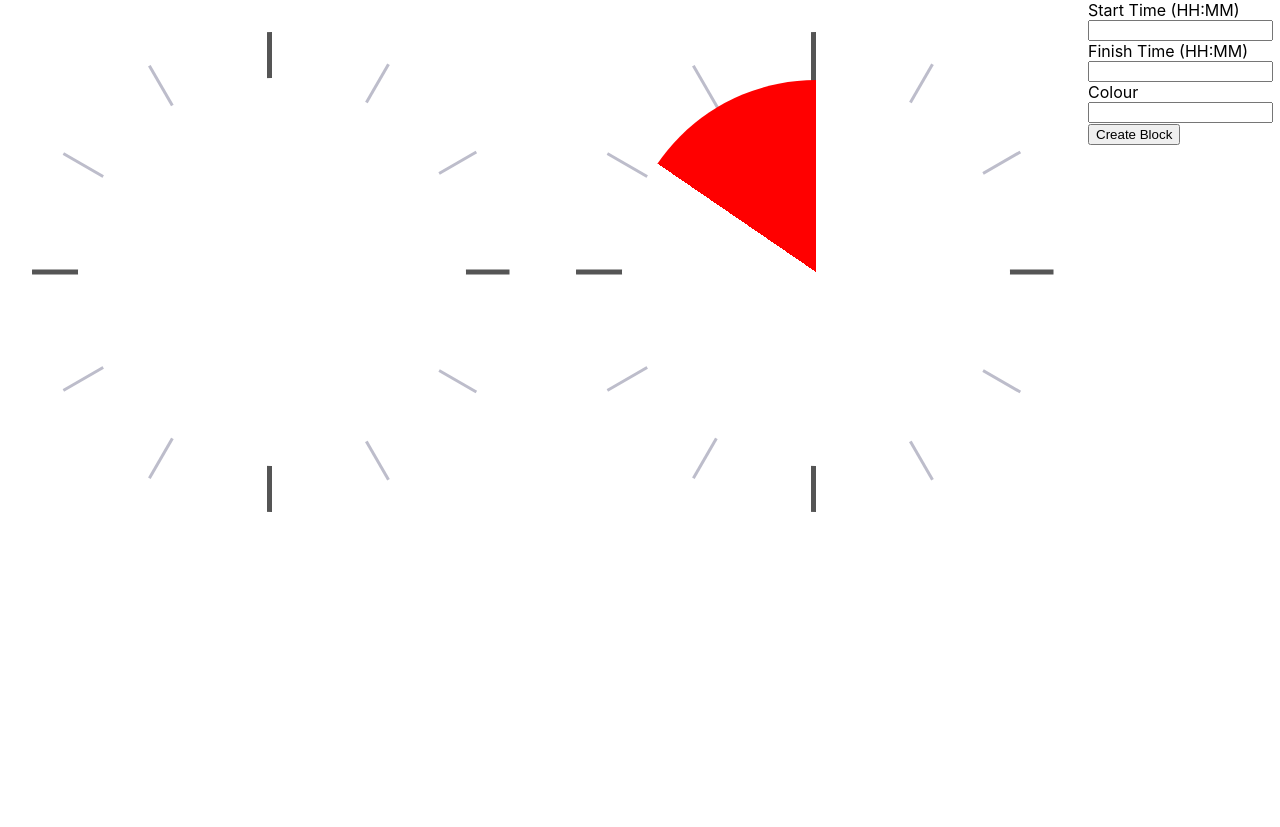
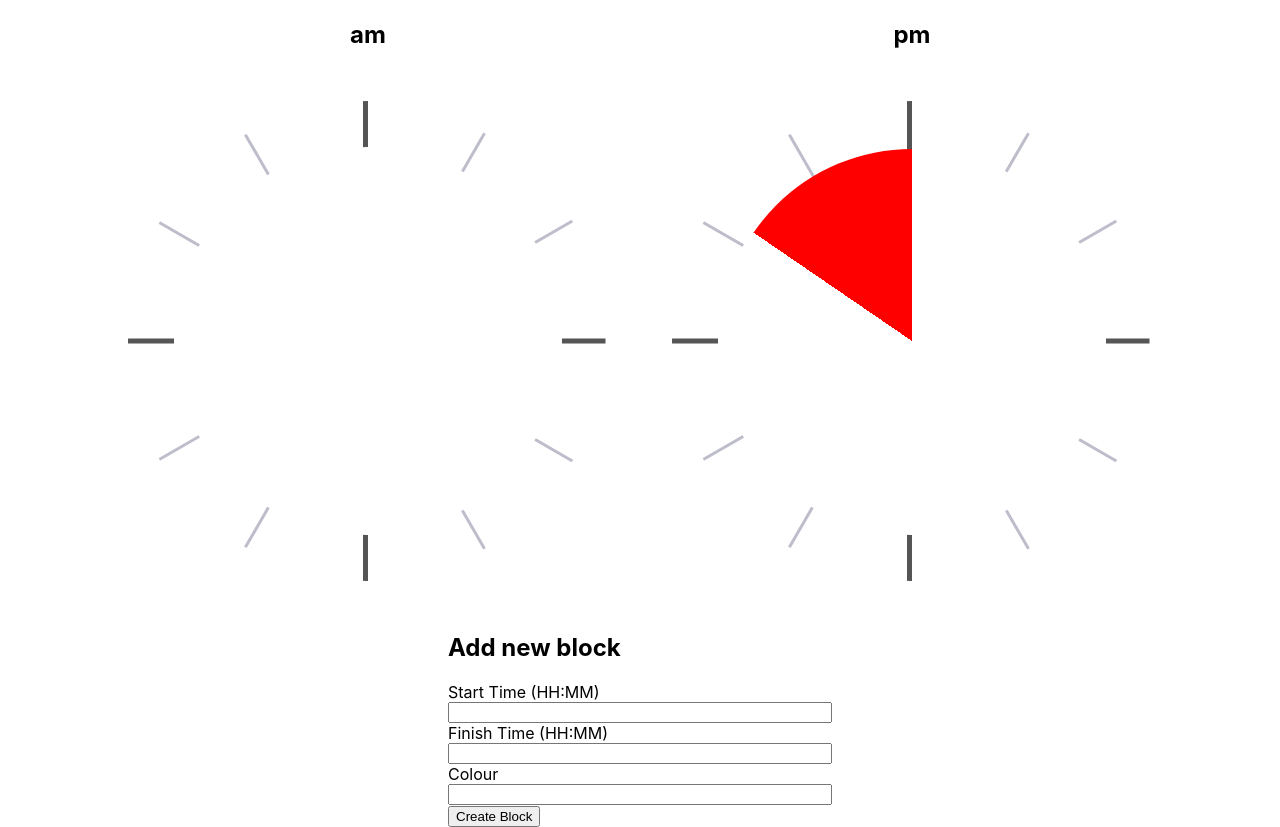
Before and after one commit to HugoKawamata/clockblocker, a React (Create React App) app: page / in a window 1280 px wide. Before the commit the page ends 800 px from the top, so only its background shows below. Built offline with nearby package versions, Linux system fonts and the light colour scheme.

Commit message:
✨ add am pm display

```diff
--- a/src/App.css
+++ b/src/App.css
@@ -1,3 +1,9 @@
 #main {
   display: flex;
+  flex-direction: column;
+  align-items: center;
 }
+
+.clocks {
+  display: flex;
+}
--- a/src/App.jsx
+++ b/src/App.jsx
@@ -24,6 +24,7 @@ function App() {
 
   return (
     <div id="main">
+      <section className="clocks">
         <Clock
           amOrPm="am"
           blocks={blocks.filter((block) => blockInAm(block))}
@@ -34,6 +35,7 @@ function App() {
           blocks={blocks.filter((block) => blockInPm(block))}
           currentTime={time}
         />
+      </section>
       <Form blocks={blocks} setBlocks={setBlocks} />
     </div>
   );
--- a/src/components/Clock/index.jsx
+++ b/src/components/Clock/index.jsx
@@ -19,6 +19,8 @@ function Clock(props: Props) {
   }, [props.currentTime, props.amOrPm])
 
   return (
+    <div className="clock-wrapper">
+      <h1>{props.amOrPm}</h1>
       <div className="clock">
         <div className="outer-clock-face">
           <div className="marking zero"></div>
@@ -36,6 +38,7 @@ function Clock(props: Props) {
           </div>
         </div>
       </div>
+    </div>
   );
 }
 
--- a/src/components/Clock/styles.css
+++ b/src/components/Clock/styles.css
@@ -1,3 +1,9 @@
+.clock-wrapper {
+  display: flex;
+  flex-direction: column;
+  text-align: center;
+}
+
 .clock {
   min-width: 30rem;
   min-height: 30rem;
--- a/src/components/Form/index.jsx
+++ b/src/components/Form/index.jsx
@@ -35,7 +35,8 @@ function Form(props: Props) {
   }
 
   return (
-    <section>
+    <section className="form">
+      <h2>Add new block</h2>
       <div className="inputWrapper">
         <label htmlFor="startTimeInput">Start Time (HH:MM)</label>
         <input id="startTimeInput" onBlur={handleBlur(setStartTimeText)} />
--- a/src/components/Form/styles.css
+++ b/src/components/Form/styles.css
@@ -1,3 +1,7 @@
+.form {
+  width: 30%;
+}
+
 .inputWrapper {
   display: flex;
   flex-direction: column;
```
Lines whose indentation alone changed are shown as unchanged.
